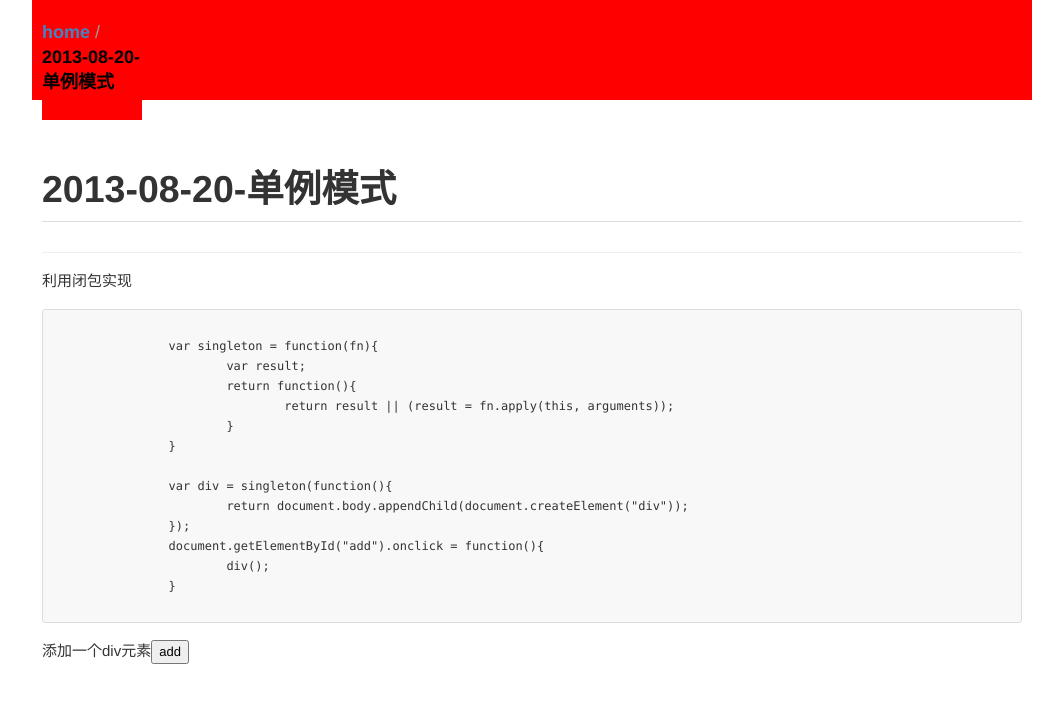
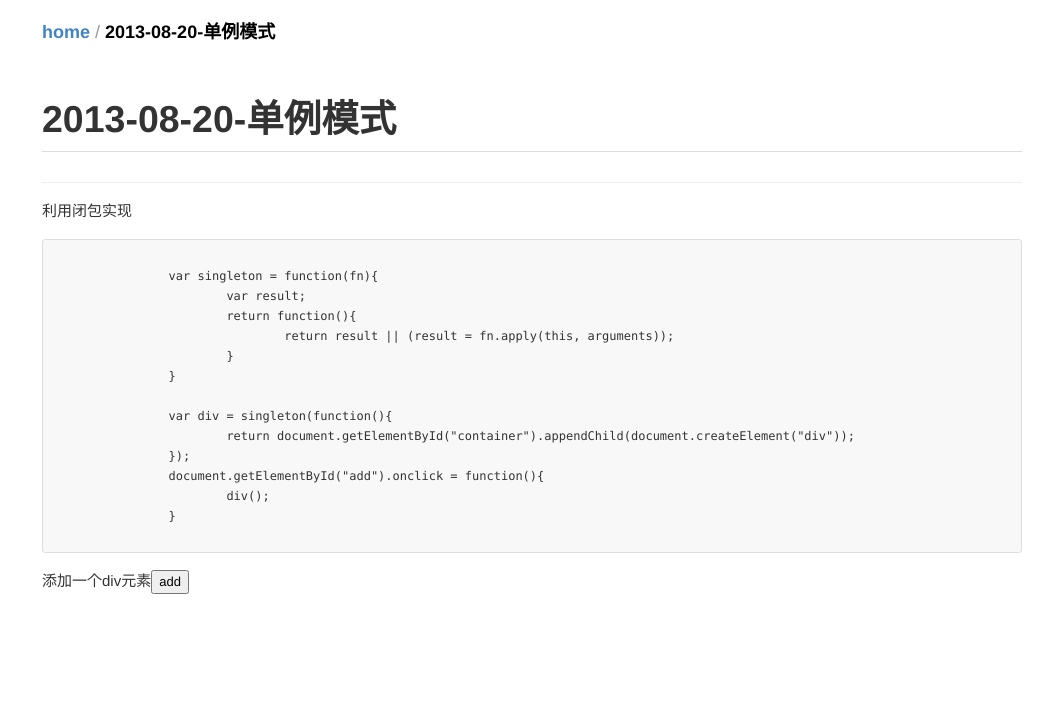
Before and after one commit to tutuflying/blog, a Jekyll site: the page built from _posts/2013-08-20-单例模式.html, in a window 1280 px wide. Shown: the top 703 px of the page, without its empty margins (108-1171 px from the left). Built offline with Jekyll 4.4.1, drawn with Linux system fonts in a browser that asks for light colours.

Commit message:
单例模式 edit

```diff
--- a/_posts/2013-08-20-单例模式.html
+++ b/_posts/2013-08-20-单例模式.html
@@ -3,7 +3,7 @@
 title: 2013-08-20-单例模式
 ---
 <style type="text/css">
-	div{width: 100px;height: 100px;background: red;}
+	#container div{width: 100px;height: 100px;background: red;}
 </style>
 <h1>{{ page.title }}</h1>
 <h2></h2>
@@ -18,7 +18,7 @@
 		}
 
 		var div = singleton(function(){
-			return document.body.appendChild(document.createElement("div"));
+			return document.getElementById("container").appendChild(document.createElement("div"));
 		});
 		document.getElementById("add").onclick = function(){
 			div();
@@ -26,6 +26,9 @@
 	</code>
 </pre>
 <p>添加一个div元素<button id="add">add</button></p>
+<div id="container">
+
+</div>
 <script type="text/javascript">
 	var singleton = function(fn){
 		var result;
@@ -35,7 +38,7 @@
 	}
 
 	var div = singleton(function(){
-		return document.body.appendChild(document.createElement("div"));
+		return document.getElementById("container").appendChild(document.createElement("div"));
 	});
 	document.getElementById("add").onclick = function(){
 		div();
```
